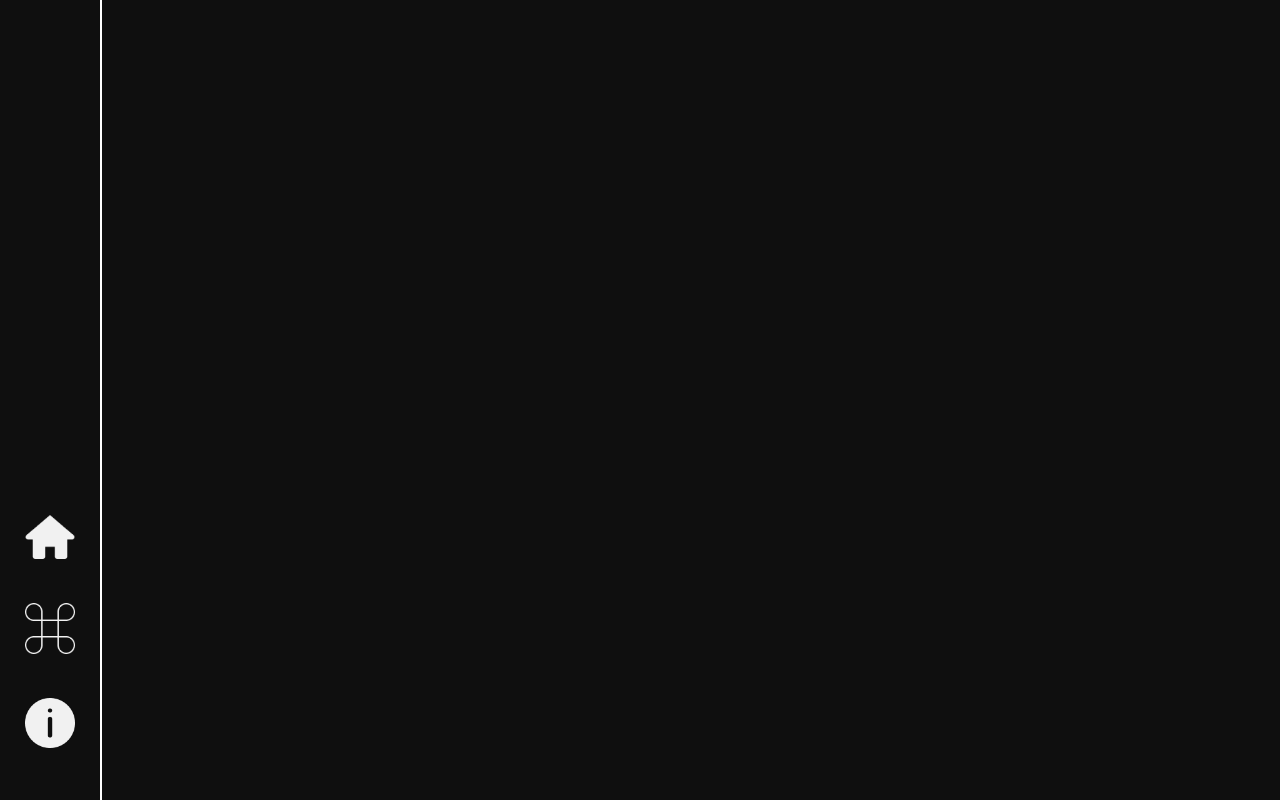
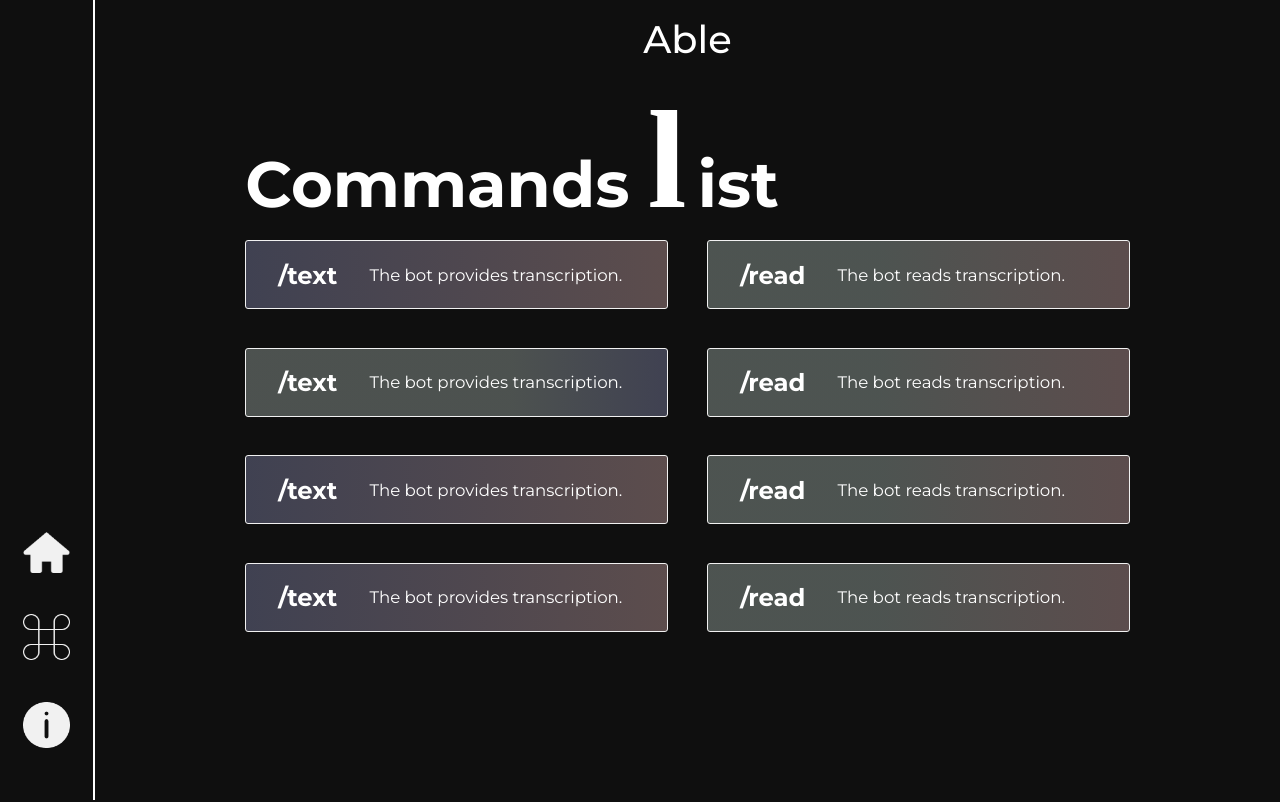
Before and after one commit to lpandccxr/Dbot-frontend, a React (Vite) app: page /commands in a window 1280 px wide. Shown: the top 802 px of the page. Built offline with nearby package versions, Linux system fonts and the light colour scheme; a web font is replaced by a local one.

Commit message:
finish desktop view of commands page

```diff
--- a/src/components/Hero/Hero.scss
+++ b/src/components/Hero/Hero.scss
@@ -21,7 +21,7 @@
   &__top {
     width: 100%;
     padding: 1rem 0;
-    font-size: 3rem;
+    font-size: 3vw;
     font-weight: 500;
     position: relative;
     display: flex;
--- a/src/pages/Commands/Commands.jsx
+++ b/src/pages/Commands/Commands.jsx
@@ -2,5 +2,99 @@ import Footer from "../../components/Footer/Footer";
 import "./Commands.scss";
 
 export default function Commands() {
-  return <div>{/* <Footer /> */}</div>;
+  const list = [
+    {
+      command: "/text",
+      dec: "The bot provides transcription.",
+      style: {
+        background:
+          "linear-gradient(90deg, rgba(114, 137, 218, 20%) 0%, rgba(255, 194, 194, 20%) 100%), linear-gradient(#333030, #333030)",
+        gridArea: "1/1/2/2",
+      },
+    },
+    {
+      command: "/text",
+      dec: "The bot provides transcription.",
+      style: {
+        background:
+          "linear-gradient(90deg, rgba(178, 219, 207, 20%) 63%, rgba(114, 137, 218, 20%) 100%), linear-gradient(#333030, #333030)",
+        gridArea: "2/1/3/2",
+      },
+    },
+    {
+      command: "/text",
+      dec: "The bot provides transcription.",
+      style: {
+        background:
+          "linear-gradient(90deg, rgba(114, 137, 218, 20%) 0%, rgba(255, 194, 194, 20%) 100%), linear-gradient(#333030, #333030)",
+        gridArea: "3/1/4/2",
+      },
+    },
+    {
+      command: "/text",
+      dec: "The bot provides transcription.",
+      style: {
+        background:
+          "linear-gradient(90deg, rgba(114, 137, 218, 20%) 0%, rgba(255, 194, 194, 20%) 100%), linear-gradient(#333030, #333030)",
+        gridArea: "4/1/5/2",
+      },
+    },
+    {
+      command: "/read",
+      dec: "The bot reads transcription.",
+      style: {
+        background:
+          "linear-gradient(90deg, rgba(181, 228, 214, 20%) 41%, rgba(255, 194, 194, 20%) 100%), linear-gradient(#333030, #333030)",
+        gridArea: "1/2/2/3",
+      },
+    },
+    {
+      command: "/read",
+      dec: "The bot reads transcription.",
+      style: {
+        background:
+          "linear-gradient(90deg, rgba(181, 228, 214, 20%) 41%, rgba(255, 194, 194, 20%) 100%), linear-gradient(#333030, #333030)",
+        gridArea: "2/2/3/3",
+      },
+    },
+    {
+      command: "/read",
+      dec: "The bot reads transcription.",
+      style: {
+        background:
+          "linear-gradient(90deg, rgba(181, 228, 214, 20%) 41%, rgba(255, 194, 194, 20%) 100%), linear-gradient(#333030, #333030)",
+        gridArea: "3/2/4/3",
+      },
+    },
+    {
+      command: "/read",
+      dec: "The bot reads transcription.",
+      style: {
+        background:
+          "linear-gradient(90deg, rgba(181, 228, 214, 20%) 41%, rgba(255, 194, 194, 20%) 100%), linear-gradient(#333030, #333030)",
+        gridArea: "4/2/5/3",
+      },
+    },
+  ];
+  return (
+    <div className="commands">
+      <div className="hero__top">
+        <span>Able</span>
+      </div>
+      <div className="commands__container">
+        <h1 className="commands__title">
+          Commands <span>l</span>ist
+        </h1>
+        <div className="commands__list">
+          {list.map((item, index) => (
+            <div className="commands__item" style={item.style} key={index}>
+              <h4>{item.command}</h4>
+              <span>{item.dec}</span>
+            </div>
+          ))}
+        </div>
+      </div>
+      <Footer />
+    </div>
+  );
 }
--- a/src/pages/Commands/Commands.scss
+++ b/src/pages/Commands/Commands.scss
@@ -0,0 +1,55 @@
+@use "../../styles/variables" as *;
+@use "../../styles/mixin" as *;
+
+.commands {
+  width: 100%;
+
+  display: flex;
+  flex-direction: column;
+  align-items: center;
+
+  &__container {
+    height: 55vw;
+    padding: 0 5vw;
+  }
+
+  &__title {
+    font-size: 5vw;
+
+    & > span {
+      font-size: 11vw;
+      font-family: "Gwendolyn";
+      font-weight: 700;
+      margin-right: 0.7rem;
+    }
+  }
+
+  &__list {
+    display: grid;
+    grid-template-rows: repeat(4, 1fr);
+    grid-template-columns: repeat(2, 1fr);
+    width: fit-content;
+    gap: 3vw 3.1vw;
+  }
+
+  &__item {
+    box-sizing: border-box;
+    color: white;
+    width: 33vw;
+    height: 5.4vw;
+    border-radius: 3px;
+    font-size: 1.3vw;
+    border: 1px solid #f1f1f1;
+    display: flex;
+    align-items: center;
+    padding: 0 2.5vw;
+
+    & > h4 {
+      font-size: 1.9vw;
+      margin-right: 2.5vw;
+    }
+    & > span {
+      font-size: 1.3vw;
+    }
+  }
+}
```
